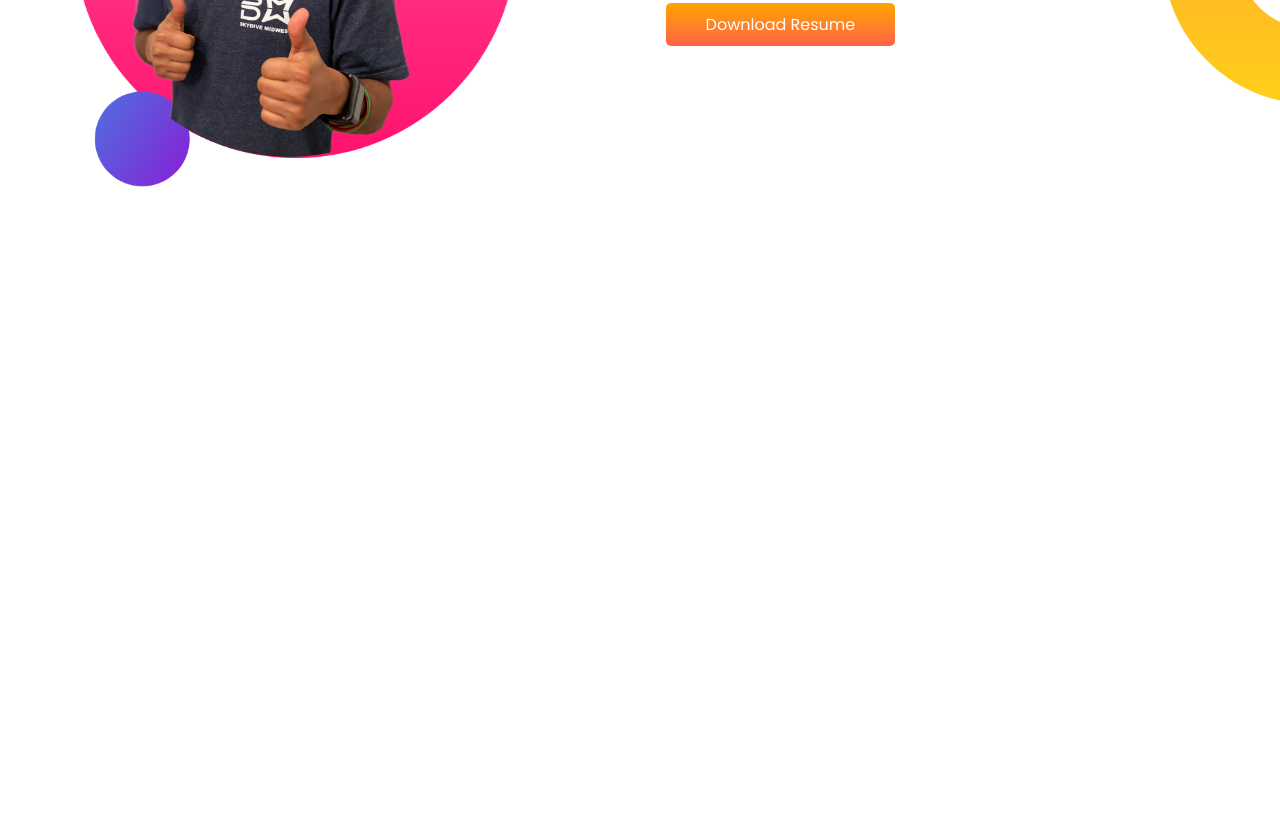
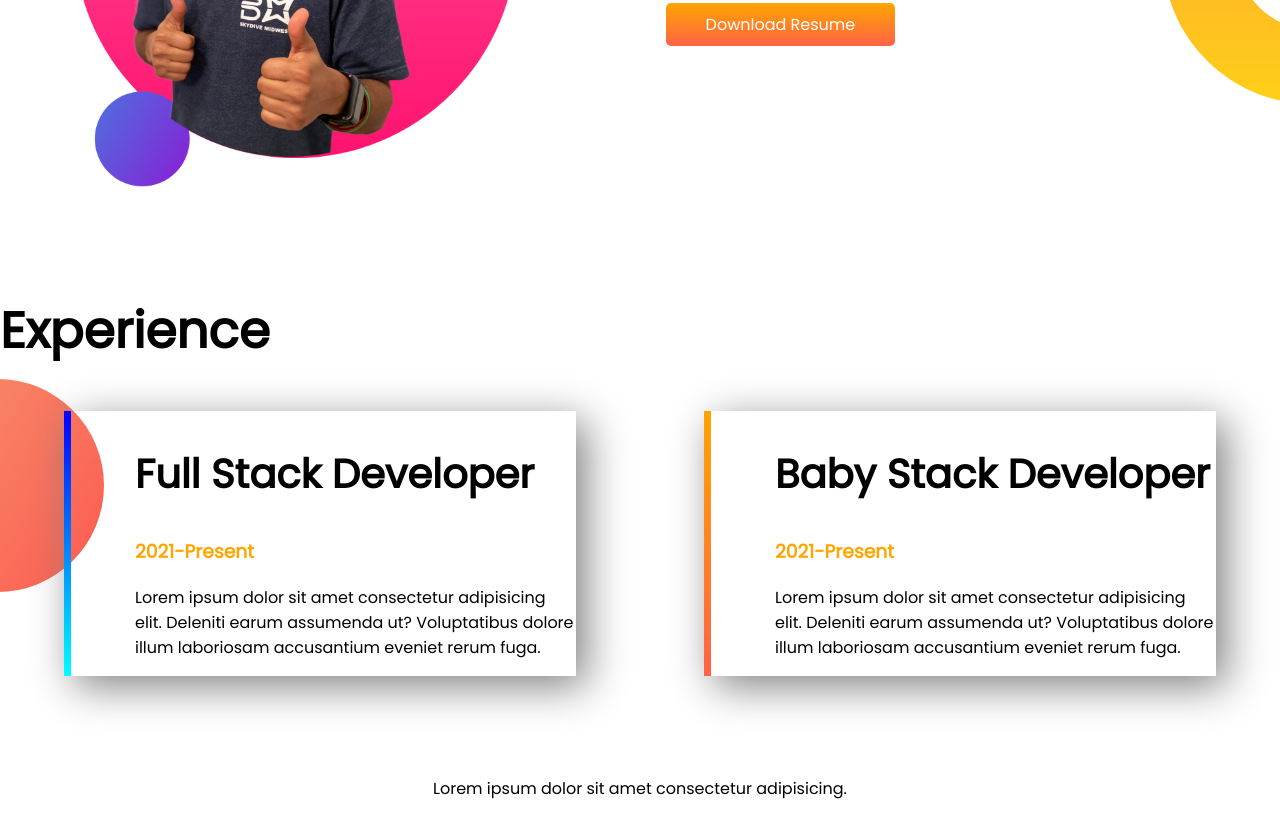
Before and after one commit to Hasnainpriam/developer-portfolio, a plain HTML site: page index.html in a window 1280 px wide. Shown: the part 880-1697 px from the top of the page. Before the commit the page ends 1174 px from the top, so only its background shows below. Drawn offline with Linux system fonts and the light colour scheme.

Commit message:
experience and footer

```diff
--- a/index.html
+++ b/index.html
@@ -16,7 +16,7 @@
     <link rel="stylesheet" href="style.css" />
   </head>
   <body>
-    <section class="top-banner">
+    <section class="top-banner flexible-container">
       <div class="half-width">
         <h1>Welcome to</h1>
         <h1><span class="orange-color">Ibrahim Hasnine</span> World</h1>
@@ -27,15 +27,16 @@
           incidunt illum vero blanditiis sed debitis sit odio exercitationem
           sapiente hic nemo neque!
         </p>
-        <a class="link-button" target="blank" href="https://stackoverflow.com/">Hire Me</a>
+        <a class="link-button" target="blank" href="https://stackoverflow.com/"
+          >Hire Me</a
+        >
       </div>
       <div class="half-width">
         <img src="images/jhankar.png" alt="jhankars photo" />
       </div>
     </section>
 
-    <section class="dream-big">
-
+    <section class="flexible-container dream-big">
       <div class="half-width">
         <img src="images/jhankar2.png" alt="jhankars photo" />
       </div>
@@ -48,9 +49,37 @@
           incidunt illum vero blanditiis sed debitis sit odio exercitationem
           sapiente hic nemo neque!
         </p>
-        <a class="link-button" target="blank" href="https://stackoverflow.com/">Download Resume</a>
+        <a class="link-button" target="blank" href="https://stackoverflow.com/"
+          >Download Resume</a
+        >
       </div>
+    </section>
+    <section class="experience">
+      <h1>Experience</h1>
+      <div class="flexible-container">
+        <div id="web-experience" class="experience-item">
+          <h2>Full Stack Developer</h2>
+          <h3 class="orange-color">2021-Present</h3>
+          <p>
+            Lorem ipsum dolor sit amet consectetur adipisicing elit. Deleniti
+            earum assumenda ut? Voluptatibus dolore illum laboriosam accusantium
+            eveniet rerum fuga.
+          </p>
+        </div>
+        <div id="stack-experience" class="experience-item">
+          <h2>Baby Stack Developer</h2>
+          <h3 class="orange-color">2021-Present</h3>
+          <p>
+            Lorem ipsum dolor sit amet consectetur adipisicing elit. Deleniti
+            earum assumenda ut? Voluptatibus dolore illum laboriosam accusantium
+            eveniet rerum fuga.
+          </p>
+        </div>
+      </div>
+    </section>
 
-    </section>
+<footer>
+ <p> Lorem ipsum dolor sit amet consectetur adipisicing.</p>
+</footer>
   </body>
 </html>
--- a/style.css
+++ b/style.css
@@ -5,10 +5,14 @@ body {
 h1 {
   font-size: 50px;
 }
+
+h2{
+  font-size: 40px;
+}
 .orange-color {
   color: orange;
 }
-section {
+.flexible-container{
   display: flex;
   margin-bottom: 100px;
 }
@@ -35,3 +39,29 @@ section {
   background-repeat: no-repeat;
   background-position: right;
 }
+.experience-item{
+  width: 40%;
+  box-shadow: 10px 10px 40px gray;
+  margin-right: 5%;
+  margin-left: 5%;
+  padding-left: 5%;
+}
+.experience{
+  background-image: url(images/exp-bg.png);
+  background-repeat: no-repeat;
+  background-position:left;
+
+}
+#web-experience{
+  border-left: 7px solid;
+  border-image:linear-gradient(blue,cyan);
+  border-image-slice: 1;
+}
+#stack-experience{
+  border-left: 7px solid;
+  border-image:linear-gradient(orange, tomato);
+  border-image-slice: 1;
+}
+footer p{
+  text-align: center;
+}
```
Also changed, not shown: 4 other files.
